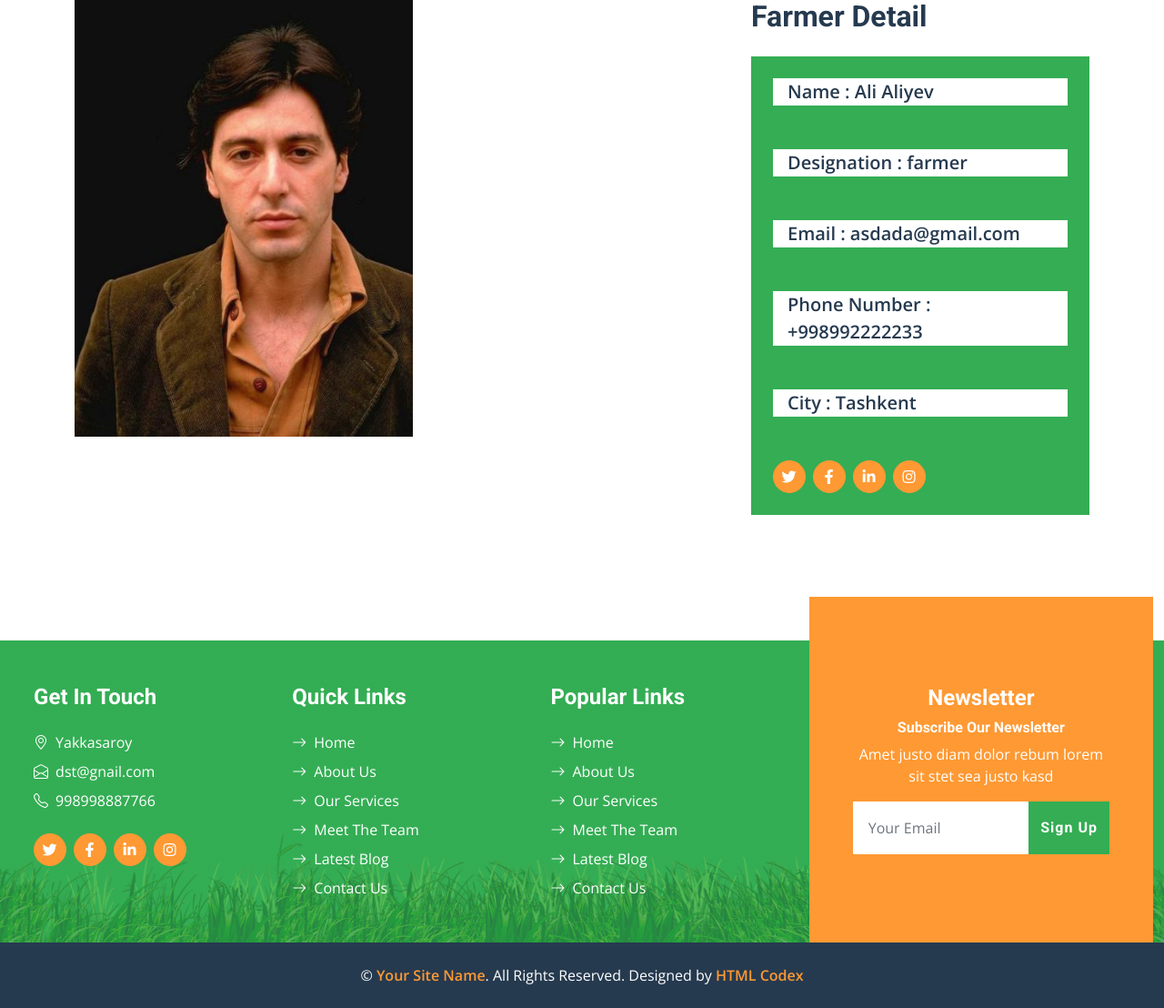
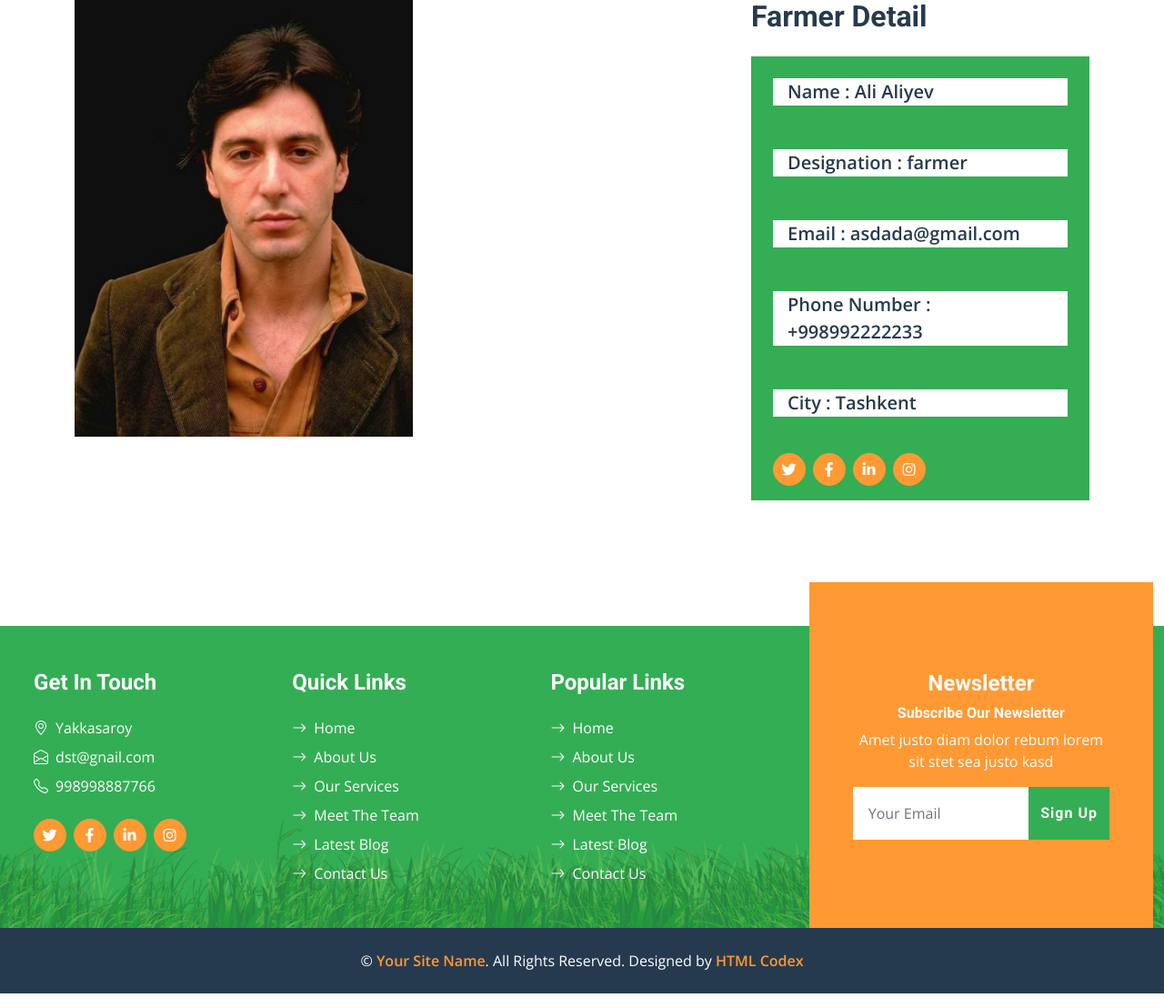
Before and after one commit to javohiralisherovic/farmfresh, a Django app: page /farmer_detail/1/ in a window 1280 px wide. Shown: the part 660-1768 px from the top of the page at 91% size. Run offline with Django 4.2, Linux system fonts and the light colour scheme; data comes from the database, SQL or seed files in the repository; some libraries are stand-ins or nearby versions.

Commit message:
last
last

```diff
--- a/templates/all/farmer_detail.html
+++ b/templates/all/farmer_detail.html
@@ -51,8 +51,8 @@
                     <div class="bg-primary p-4">
                             <a class="d-flex align-items-center bg-white text-dark fs-5 fw-bold px-3 mb-0">City : {{farmer.city}}</a>
                     </div>
-                    <div class="col-lg-77">
-                        <div class="bg-primary p-4">
+                    <div class="col-lg-20">
+                        <div class="bg-primary p-4 py-3">
                         <div class="d-flex align-items-center">
                         <a class="btn btn-secondary btn-square rounded-circle me-2" href="{{farmer.twitter_url}}"><i class="fab fa-twitter"></i></a>
                         <a class="btn btn-secondary btn-square rounded-circle me-2" href="{{farmer.facebook_url}}"><i class="fab fa-facebook-f"></i></a>
```
